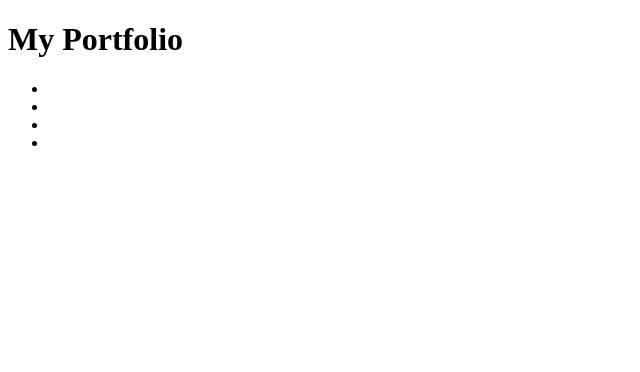
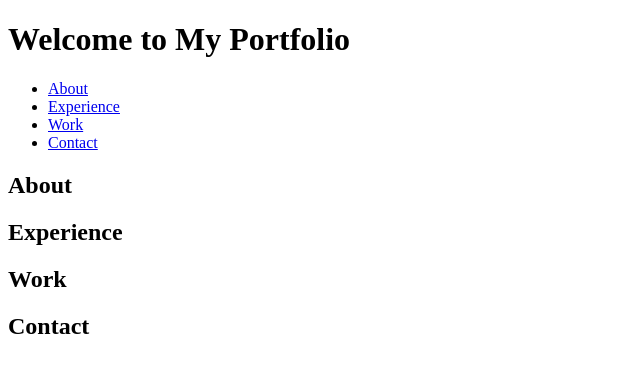
Before and after one commit to Gon-erick1995/ch02-Advanced-CSS, a plain HTML site: page index.html in a window 1280 px wide. Shown: the whole page, without its empty margins (0-640 px from the left). Drawn offline with Linux system fonts and the light colour scheme.

Commit message:
header completed, other body elements still in progress

```diff
--- a/index.html
+++ b/index.html
@@ -10,30 +10,45 @@
 </head>
 <!--Body in progress-->
 <body>
+    <!--Header completed, other body elements are still in progress-->
     <header>
-        <h1>My Portfolio</h1>
+        <h1>Welcome to My Portfolio</h1>
         <nav>
             <ul>
-                <li></li>
-                <li></li>
-                <li></li>
-                <li></li>
+                <li>
+                    <a href="#About">About</a>
+                </li>
+                <li>
+                    <a href="#Experience">Experience</a>
+                </li>
+                <li>
+                    <a href="#Work">Work</a>
+                </li>
+                <li>
+                    <a href="#Contact">Contact</a>
+                </li>
             </ul>
         </nav>
     </header>
+    <div>
+
+    </div>
     <main>
-        <section>
-
+        <!--Section elements are linked, visual and styling aspects still in progress-->
+        <section id="About">
+            <h2>About</h2>
         </section>
-        <section>
-
+        <section id="Experience">
+            <h2>Experience</h2>
         </section>
-        <section>
-
+        <section id="Work">
+            <h2>Work</h2>
+        </section>
+        <section id="Contact">
+            <h2>Contact</h2>
         </section>
     </main>
     <footer>
-
     </footer>
 </body>
 </html>
```
